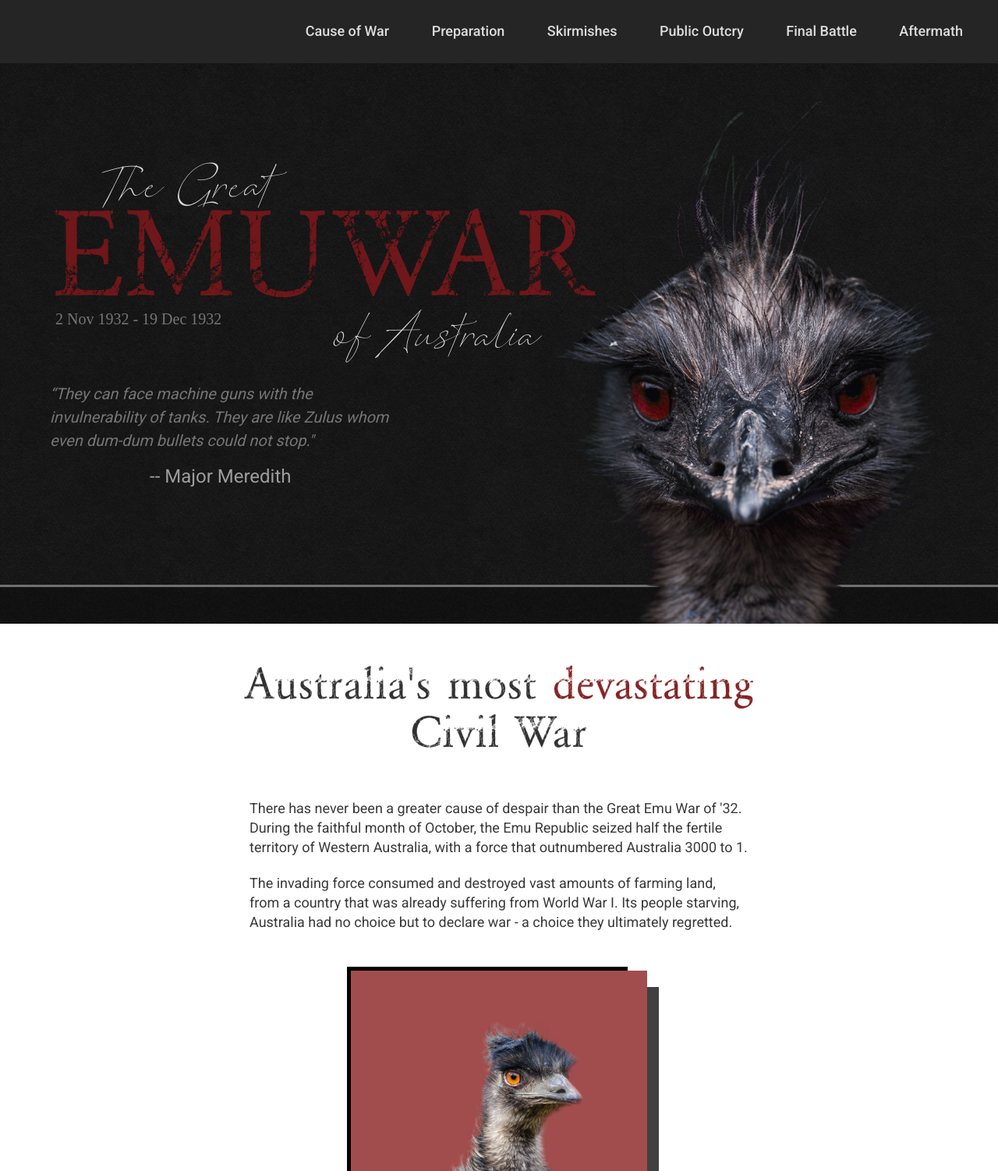
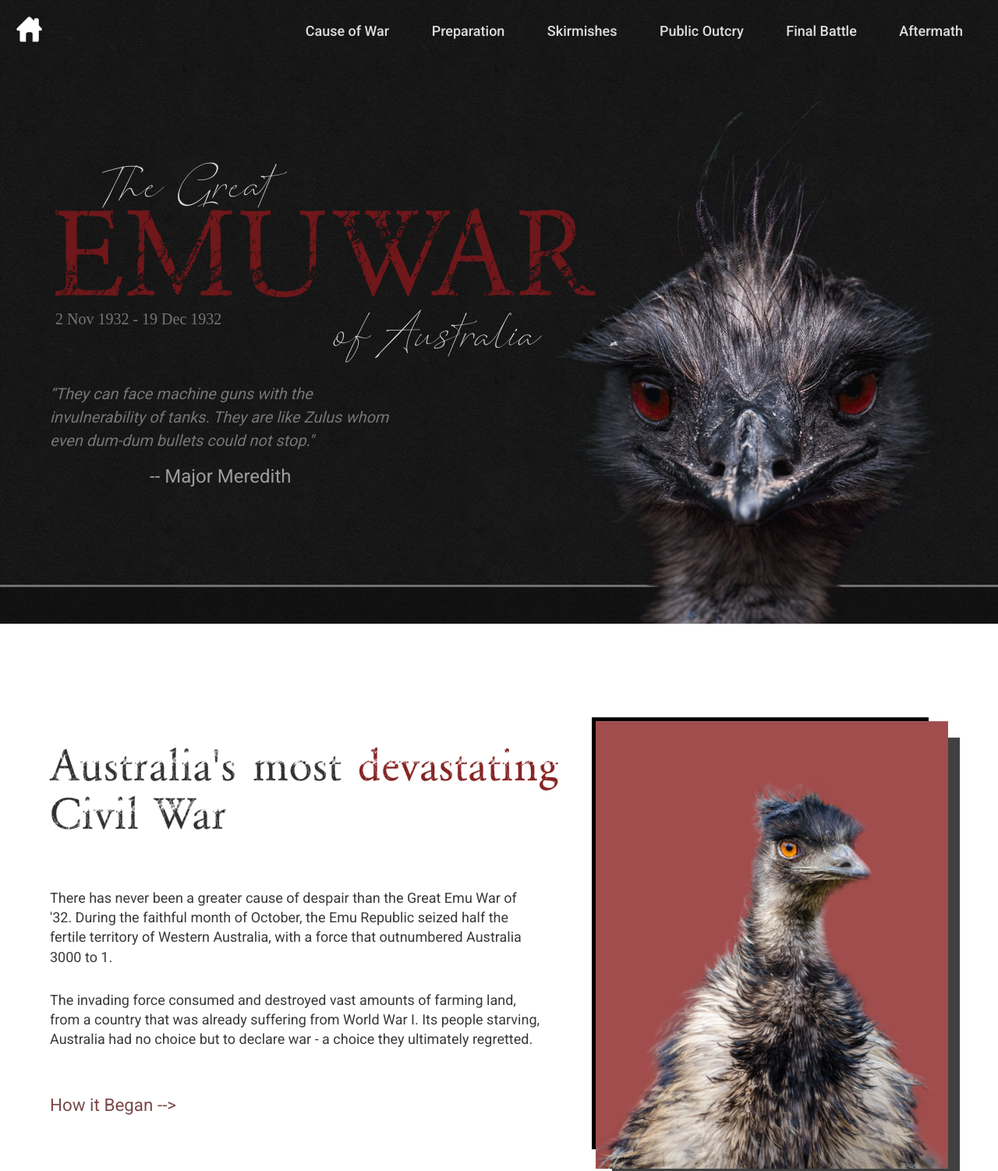
Before and after one commit to KelliePetersen/emu-war, a website: page app/index.html in a window 1280 px wide. Shown: the top 1502 px of the page at 78% size. Drawn offline with Linux system fonts and the light colour scheme; files whose address does not match are found by name.

Commit message:
add responsive intro

```diff
--- a/app/index.html
+++ b/app/index.html
@@ -17,14 +17,15 @@
 
 <body>
 
-  <div class="hero">
   <div class="nav__button">
     <div class="nav__line"></div>
     <div class="nav__line"></div>
     <div class="nav__line"></div>
   </div>
   <nav class="nav">
+    <div class="nav__background"></div>
     <ul class="nav__list">
+      <a href="#home"><img src="src/img/home.png" alt="home icon" class="nav__home"></a>
       <li class="nav__section"><a class="nav__link" href="#cause-of-war">Cause of War</a></li>
       <li class="nav__section"><a class="nav__link" href="#preparation">Preparation</a></li>
       <li class="nav__section"><a class="nav__link" href="#skirmishes">Skirmishes</a></li>
@@ -33,6 +34,7 @@
       <li class="nav__section"><a class="nav__link" href="#aftermath">Aftermath</a></li>
     </ul>
   </nav>
+  <div class="hero" id="home">
     <div class="hero__container">
       <div class="hero__text">
         <h1 class="hero__heading">
@@ -51,7 +53,9 @@
     <div class="hero__decoration"></div>
   </div>
 
-  <section class="intro">
+  <section class="intro fullscreen-at-large">
+    <div class="intro__container">
+      <div class="intro__text">
         <h1 class="heading heading--black">Australia's most <span class="heading--block heading--dark-red">devastating</span> Civil War</h1>
         <p class="paragraph paragraph--black">There has never been a greater cause of despair than the Great Emu War of '32. During the faithful month of
           October,
@@ -62,7 +66,10 @@
           suffering from
           World War I. Its people starving, Australia had no choice but to declare war - a choice they ultimately
           regretted.</p>
+        <a class="intro__link" href="#cause-of-war">How it Began --></a>
+      </div>
       <img class="intro__image" src="src/img/intro.png" alt="A cold-looking emu with orange eyes and an aura of death">
+    </div>
   </section>
 
   <section class="cause-of-war" id="cause-of-war">
--- a/app/src/css/base/_global.css
+++ b/app/src/css/base/_global.css
@@ -12,6 +12,12 @@ img {
   box-sizing: border-box;
 }
 
+.fullscreen-at-large {
+  @mixin atLarge {
+    height: 103vh;
+  }
+}
+
 .hidden-at-small {
   display: none;
 
--- a/app/src/css/modules/_heading.css
+++ b/app/src/css/modules/_heading.css
@@ -9,6 +9,11 @@
     font-size: 59px;
     line-height: 62px;
     margin: 50px auto;
+  }
+
+  @mixin atLarge {
+    text-align: left;
+    margin: 30px 0 60px 0;
   }
 
   &--small {
--- a/app/src/css/modules/_hero.css
+++ b/app/src/css/modules/_hero.css
@@ -1,8 +1,10 @@
 .hero {
+  position: relative;
   width: 100%;
   height: 100vh;
   background-color: #222;
   background-image: url(/src/img/texture.png);
+  z-index: 4;
 
   &__container {
     position: relative;
@@ -62,7 +64,10 @@
 
   &__great {
     display: block;
-    width: 50%;
+
+    @mixin atMedium {
+      width: 50%;
+    }
   }
 
   &__australia {
@@ -119,7 +124,7 @@
     right: 50%;
     transform: translateX(50%);
     max-height: 65%;
-    z-index: 3;
+    z-index: 4;
 
     @mixin atLarge {
       right: 25%;
--- a/app/src/css/modules/_nav.css
+++ b/app/src/css/modules/_nav.css
@@ -1,4 +1,18 @@
 .nav {
+
+  &__background {
+    display: none;
+    position: fixed;
+    top: 0px;
+    width: 100%;
+    height: 80px;
+    background-color: #252525;
+    z-index: 3;
+
+    @mixin atLarge {
+      display: block;
+    }
+  }
 
   &__button {
     position: fixed;
@@ -20,6 +34,13 @@
     box-shadow: 0px 0px 2px 2px rgba(0, 0, 0, 0.25);
   }
 
+  &__home {
+    height: 35px;
+    position: fixed;
+    top: 20px;
+    left: 20px;
+  }
+
   &__list {
     display: none;
     margin: 0;
@@ -28,7 +49,6 @@
     position: fixed;
     z-index: 5;
     font-size: 18px;
-    background-color: #252525;
     width: 100%;
     text-align: right;
 
--- a/app/src/css/modules/_paragraph.css
+++ b/app/src/css/modules/_paragraph.css
@@ -7,6 +7,10 @@
 
   @mixin atMedium {
     font-size: 1.125rem;
+  }
+
+  @mixin atLarge {
+    margin: 30px 0;
   }
 
   &--black {
--- a/app/src/css/sections/_intro.css
+++ b/app/src/css/sections/_intro.css
@@ -1,4 +1,19 @@
 .intro {
+  position: relative;
+
+  &__container {
+    max-width: 1450px;
+    @mixin atLarge {
+      display: grid;
+      grid-template-columns: auto auto;
+      max-height: 730px;
+      position: absolute;
+      top: 50%;
+      left: 50%;
+      transform: translate(-50%, -50%);
+      width: 90%;
+    }
+  }
 
   &__image {
     display: block;
@@ -6,5 +21,23 @@
     max-width: 380px;
     margin: 50px auto -25px auto;
     box-shadow: 18px 18px 0px -3px rgba(0, 0, 0, 0.75), -15px -15px 0px -10px rgba(0, 0, 0, 1);
+
+    @mixin atLarge {
+      width: 100%;
+      max-width: 530px;
+      margin: 0;
+    }
+  }
+
+  &__link {
+    display: none;
+    margin-top: 60px;
+    text-decoration: none;
+    font-size: 1.4rem;
+    color: #7B4949;
+
+    @mixin atLarge {
+      display: block;
+    }
   }
 }
--- a/app/src/css/sections/_public-outcry.css
+++ b/app/src/css/sections/_public-outcry.css
@@ -3,6 +3,7 @@
     background-color: var(--main-red);
     margin-top: 40px;
     padding-top: 35px;
+    overflow: hidden;
     @mixin atMedium {
       margin-top: 90px;
       padding-top: 70px;
--- a/app/src/css/styles.css
+++ b/app/src/css/styles.css
@@ -5,8 +5,8 @@
 @import "base/_global";
 @import "modules/_heading.css";
 @import "modules/_paragraph.css";
+@import "modules/_nav.css";
 @import "modules/_hero.css";
-@import "modules/_nav.css";
 @import "modules/_footer.css";
 @import "sections/_intro.css";
 @import "sections/_cause-of-war.css";
--- a/app/temp/css/styles.css
+++ b/app/temp/css/styles.css
@@ -394,6 +394,13 @@ img {
   box-sizing: border-box;
 }
 
+@media (min-width: 1280px) {
+
+.fullscreen-at-large {
+    height: 103vh
+}
+  }
+
 .hidden-at-small {
   display: none;
 }
@@ -419,6 +426,14 @@ img {
     font-size: 59px;
     line-height: 62px;
     margin: 50px auto
+}
+  }
+
+@media (min-width: 1280px) {
+
+.heading {
+    text-align: left;
+    margin: 30px 0 60px 0
 }
   }
 
@@ -505,6 +520,13 @@ img {
 }
   }
 
+@media (min-width: 1280px) {
+
+.paragraph {
+    margin: 30px 0
+}
+  }
+
 .paragraph--black {
     color: #393939;
   }
@@ -554,11 +576,94 @@ img {
     left: 25%;
   }
 
+.nav__background {
+    display: none;
+    position: fixed;
+    top: 0px;
+    width: 100%;
+    height: 80px;
+    background-color: #252525;
+    z-index: 3;
+  }
+
+@media (min-width: 1280px) {
+
+.nav__background {
+      display: block
+  }
+  }
+
+.nav__button {
+    position: fixed;
+    top: 20px;
+    right: 20px;
+    z-index: 5;
+  }
+
+@media (min-width: 1280px) {
+
+.nav__button {
+      display: none
+  }
+  }
+
+.nav__line {
+    width: 50px;
+    height: 5px;
+    margin: 10px;
+    background-color: #FCFCFC;
+    border-radius: 50px;
+    box-shadow: 0px 0px 2px 2px rgba(0, 0, 0, 0.25);
+  }
+
+.nav__home {
+    height: 35px;
+    position: fixed;
+    top: 20px;
+    left: 20px;
+  }
+
+.nav__list {
+    display: none;
+    margin: 0;
+    padding: 30px 20px;
+    list-style-type: none;
+    position: fixed;
+    z-index: 5;
+    font-size: 18px;
+    width: 100%;
+    text-align: right;
+  }
+
+@media (min-width: 1280px) {
+
+.nav__list {
+      display: block
+  }
+  }
+
+.nav__section {
+    display: inline;
+    padding: 25px;
+  }
+
+.nav__link {
+    text-decoration: none;
+    color: #DDD;
+    font-weight: 500;
+  }
+
+.nav__link:hover {
+      color: #A24D4D;
+    }
+
 .hero {
+  position: relative;
   width: 100%;
   height: 100vh;
   background-color: #222;
   background-image: url(/src/img/texture.png);
+  z-index: 4;
 }
 
 .hero__container {
@@ -635,7 +740,13 @@ img {
 
 .hero__great {
     display: block;
-    width: 50%;
+  }
+
+@media (min-width: 720px) {
+
+.hero__great {
+      width: 50%
+  }
   }
 
 .hero__australia {
@@ -705,7 +816,7 @@ img {
     -webkit-transform: translateX(50%);
             transform: translateX(50%);
     max-height: 65%;
-    z-index: 3;
+    z-index: 4;
   }
 
 @media (min-width: 1280px) {
@@ -724,64 +835,6 @@ img {
     background-color: rgba(0, 0, 0, 0.25);
     border-top: #707070 solid 3px;
   }
-
-.nav__button {
-    position: fixed;
-    top: 20px;
-    right: 20px;
-    z-index: 5;
-  }
-
-@media (min-width: 1280px) {
-
-.nav__button {
-      display: none
-  }
-  }
-
-.nav__line {
-    width: 50px;
-    height: 5px;
-    margin: 10px;
-    background-color: #FCFCFC;
-    border-radius: 50px;
-    box-shadow: 0px 0px 2px 2px rgba(0, 0, 0, 0.25);
-  }
-
-.nav__list {
-    display: none;
-    margin: 0;
-    padding: 30px 20px;
-    list-style-type: none;
-    position: fixed;
-    z-index: 5;
-    font-size: 18px;
-    background-color: #252525;
-    width: 100%;
-    text-align: right;
-  }
-
-@media (min-width: 1280px) {
-
-.nav__list {
-      display: block
-  }
-  }
-
-.nav__section {
-    display: inline;
-    padding: 25px;
-  }
-
-.nav__link {
-    text-decoration: none;
-    color: #DDD;
-    font-weight: 500;
-  }
-
-.nav__link:hover {
-      color: #A24D4D;
-    }
 
 .footer {
   position: relative;
@@ -803,12 +856,59 @@ img {
     right: 10px;
   }
 
+.intro {
+  position: relative;
+}
+
+.intro__container {
+    max-width: 1450px;
+  }
+
+@media (min-width: 1280px) {
+
+.intro__container {
+      display: grid;
+      grid-template-columns: auto auto;
+      max-height: 730px;
+      position: absolute;
+      top: 50%;
+      left: 50%;
+      -webkit-transform: translate(-50%, -50%);
+              transform: translate(-50%, -50%);
+      width: 90%
+  }
+  }
+
 .intro__image {
     display: block;
     width: 80%;
     max-width: 380px;
     margin: 50px auto -25px auto;
     box-shadow: 18px 18px 0px -3px rgba(0, 0, 0, 0.75), -15px -15px 0px -10px rgba(0, 0, 0, 1);
+  }
+
+@media (min-width: 1280px) {
+
+.intro__image {
+      width: 100%;
+      max-width: 530px;
+      margin: 0
+  }
+  }
+
+.intro__link {
+    display: none;
+    margin-top: 60px;
+    text-decoration: none;
+    font-size: 1.4rem;
+    color: #7B4949;
+  }
+
+@media (min-width: 1280px) {
+
+.intro__link {
+      display: block
+  }
   }
 
 .cause-of-war {
@@ -937,6 +1037,7 @@ img {
     background-color: var(--main-red);
     margin-top: 40px;
     padding-top: 35px;
+    overflow: hidden;
   }
 
 @media (min-width: 720px) {
```
Also changed, not shown: app/src/img/home.png (added). Lines whose indentation alone changed are shown as unchanged.
